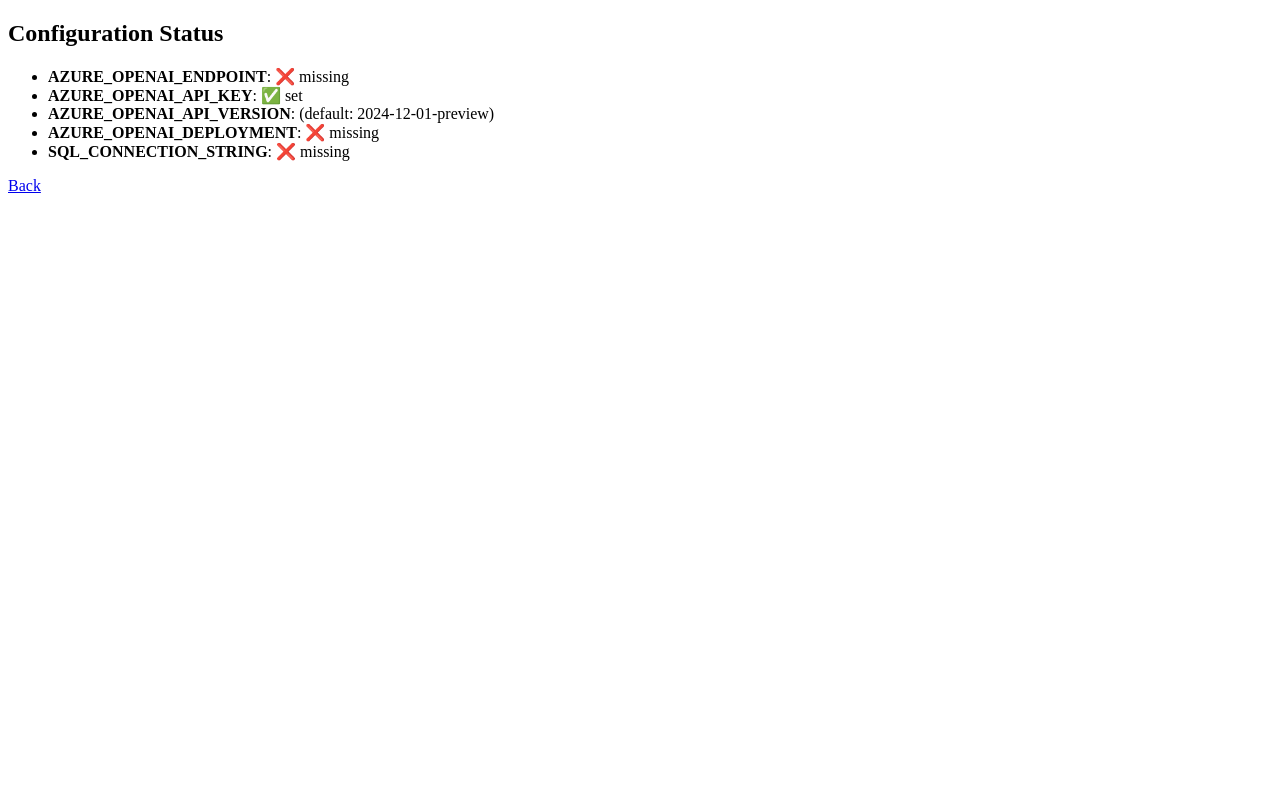
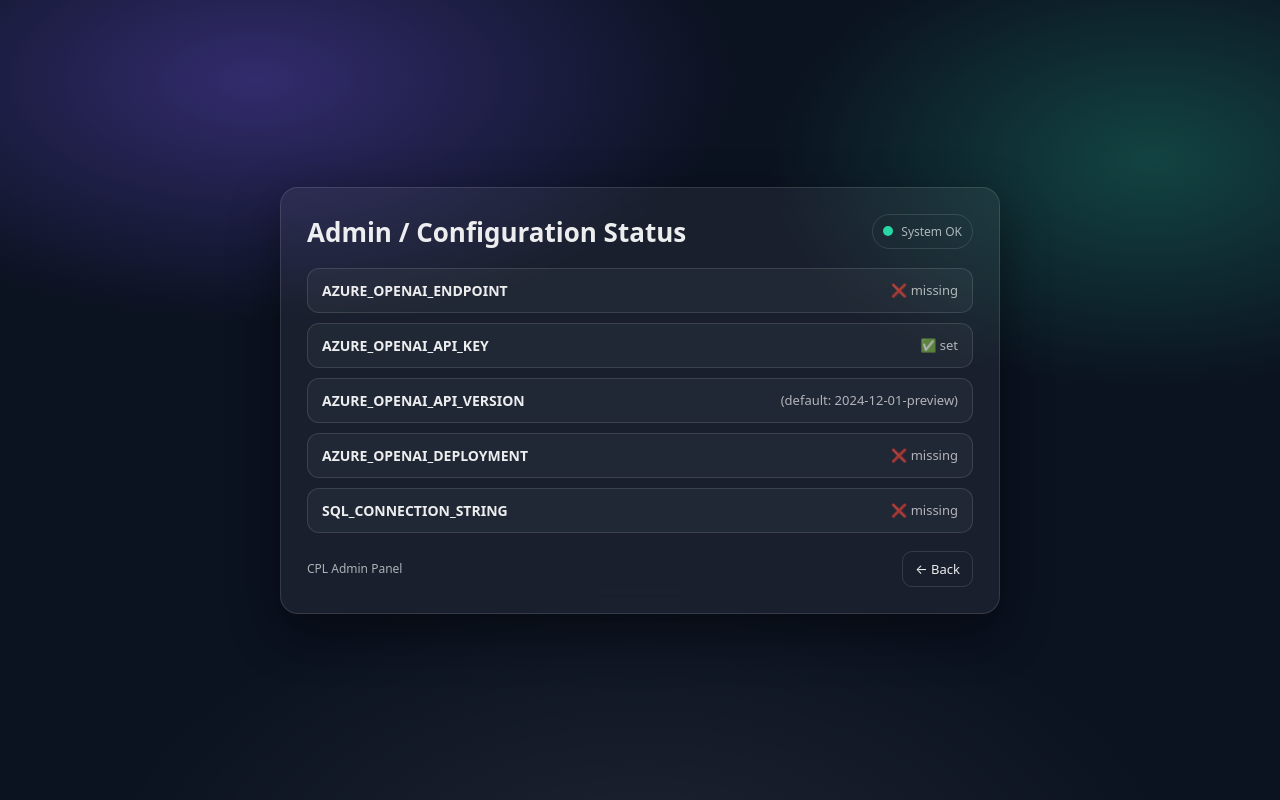
Before and after one commit to ITC6040-Team-4/cpl-instructor-app, a Flask app: page /admin in a window 1280 px wide. Run offline with Flask 3, Linux system fonts and the light colour scheme.

Commit message:
admin.html UI changes

```diff
--- a/templates/admin.html
+++ b/templates/admin.html
@@ -1,16 +1,164 @@
 <!doctype html>
-<html>
+<html lang="en">
 <head>
-    <meta charset="utf-8" />
+<meta charset="utf-8"/>
+<meta name="viewport" content="width=device-width, initial-scale=1"/>
 <title>Admin Status</title>
+
+<style>
+:root{
+  --bg:#0b1220;
+  --card:rgba(255,255,255,0.06);
+  --border:rgba(255,255,255,0.12);
+  --text:rgba(255,255,255,0.92);
+  --muted:rgba(255,255,255,0.65);
+  --accent:#7c5cff;
+  --accent2:#28d7a5;
+}
+
+*{box-sizing:border-box;}
+
+body{
+  margin:0;
+  min-height:100vh;
+  font-family:ui-sans-serif,system-ui,-apple-system,Segoe UI,Roboto,Helvetica,Arial;
+  color:var(--text);
+
+  background:
+    radial-gradient(800px 400px at 20% 10%, rgba(124,92,255,0.35), transparent 60%),
+    radial-gradient(700px 420px at 90% 20%, rgba(40,215,165,0.25), transparent 55%),
+    radial-gradient(900px 500px at 50% 110%, rgba(255,255,255,0.08), transparent 60%),
+    var(--bg);
+
+  display:grid;
+  place-items:center;
+  padding:24px;
+}
+
+.wrap{
+  width:100%;
+  max-width:720px;
+}
+
+.card{
+  background:var(--card);
+  border:1px solid var(--border);
+  border-radius:18px;
+  padding:26px;
+  backdrop-filter:blur(10px);
+  box-shadow:0 18px 50px rgba(0,0,0,0.45);
+}
+
+header{
+  display:flex;
+  justify-content:space-between;
+  align-items:center;
+  margin-bottom:18px;
+}
+
+h1{
+  margin:0;
+  font-size:26px;
+}
+
+.status-pill{
+  font-size:12px;
+  padding:8px 10px;
+  border-radius:999px;
+  border:1px solid var(--border);
+  color:var(--muted);
+}
+
+.list{
+  list-style:none;
+  padding:0;
+  margin:18px 0 0;
+  display:grid;
+  gap:10px;
+}
+
+.item{
+  padding:12px 14px;
+  border-radius:12px;
+  border:1px solid var(--border);
+  background:rgba(255,255,255,0.04);
+  display:flex;
+  justify-content:space-between;
+  align-items:center;
+}
+
+.key{
+  font-weight:600;
+  font-size:14px;
+}
+
+.value{
+  font-size:13px;
+  color:var(--muted);
+}
+
+footer{
+  margin-top:18px;
+  display:flex;
+  justify-content:space-between;
+  align-items:center;
+}
+
+a{
+  text-decoration:none;
+  color:var(--text);
+  border:1px solid var(--border);
+  padding:8px 12px;
+  border-radius:10px;
+  font-size:13px;
+}
+
+a:hover{
+  background:rgba(255,255,255,0.08);
+}
+
+.dot{
+  width:10px;
+  height:10px;
+  border-radius:999px;
+  background:var(--accent2);
+  display:inline-block;
+  margin-right:8px;
+}
+
+</style>
 </head>
+
 <body>
-    <h2>Configuration Status</h2>
-    <ul>
+
+<main class="wrap">
+
+<section class="card">
+
+<header>
+<h1>Admin / Configuration Status</h1>
+<div class="status-pill">
+<span class="dot"></span>System OK
+</div>
+</header>
+
+<ul class="list">
   {% for k,v in status.items() %}
-        <li><b>{{k}}</b>: {{v}}</li>
+<li class="item">
+<span class="key">{{k}}</span>
+<span class="value">{{v}}</span>
+</li>
   {% endfor %}
 </ul>
-    <p><a href="/">Back</a></p>
+
+<footer>
+<span style="color:var(--muted); font-size:12px;">CPL Admin Panel</span>
+<a href="/">← Back</a>
+</footer>
+
+</section>
+
+</main>
+
 </body>
 </html>
```
Lines whose indentation alone changed are shown as unchanged.
